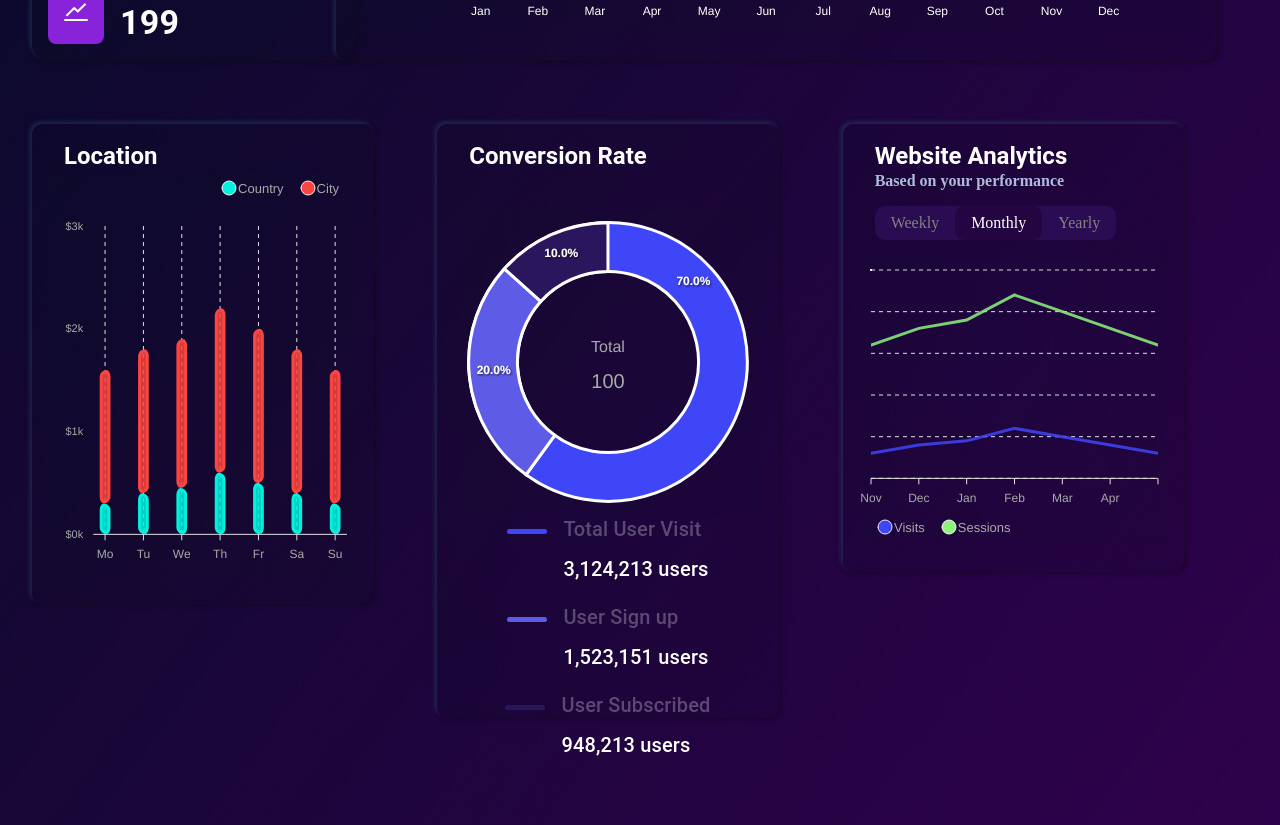
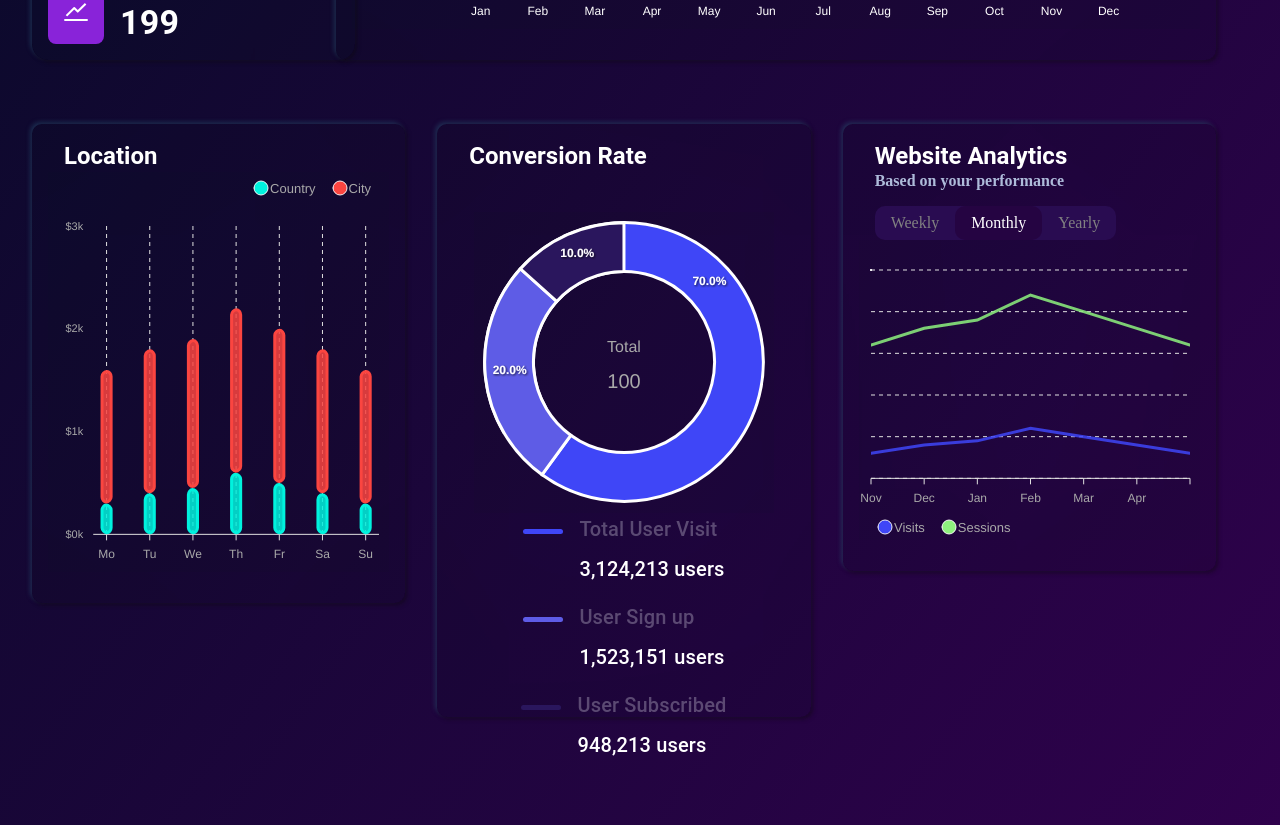
Before and after one commit to vasut02/react-dashboard, a React (Vite) app: page / in a window 1280 px wide. Shown: the part 528-1353 px from the top of the page. Built offline with nearby package versions, Linux system fonts and the light colour scheme.

Commit message:
Improved Responisveness of lower section

```diff
--- a/src/App.jsx
+++ b/src/App.jsx
@@ -59,10 +59,10 @@ function App() {
         </Grid>
       </Grid>
 
-      <Grid container columnSpacing={4} sx={{width:"100%"}}>
-      <Grid item lg={4}><Location/></Grid>
-      <Grid item lg={4}><ConversionRate/></Grid>
-      <Grid item lg={4}><WebsiteAnalytics/></Grid>
+      <Grid container sx={{width:"100%"}}>
+      <Grid item xs={12} lg={4}><Location/></Grid>
+      <Grid item xs={12} lg={4}><ConversionRate/></Grid>
+      <Grid item xs={12} lg={4}><WebsiteAnalytics/></Grid>
 
       </Grid>
 
```
Also changed, not shown: src/Components/Location/index.jsx (+5 -5 lines).
